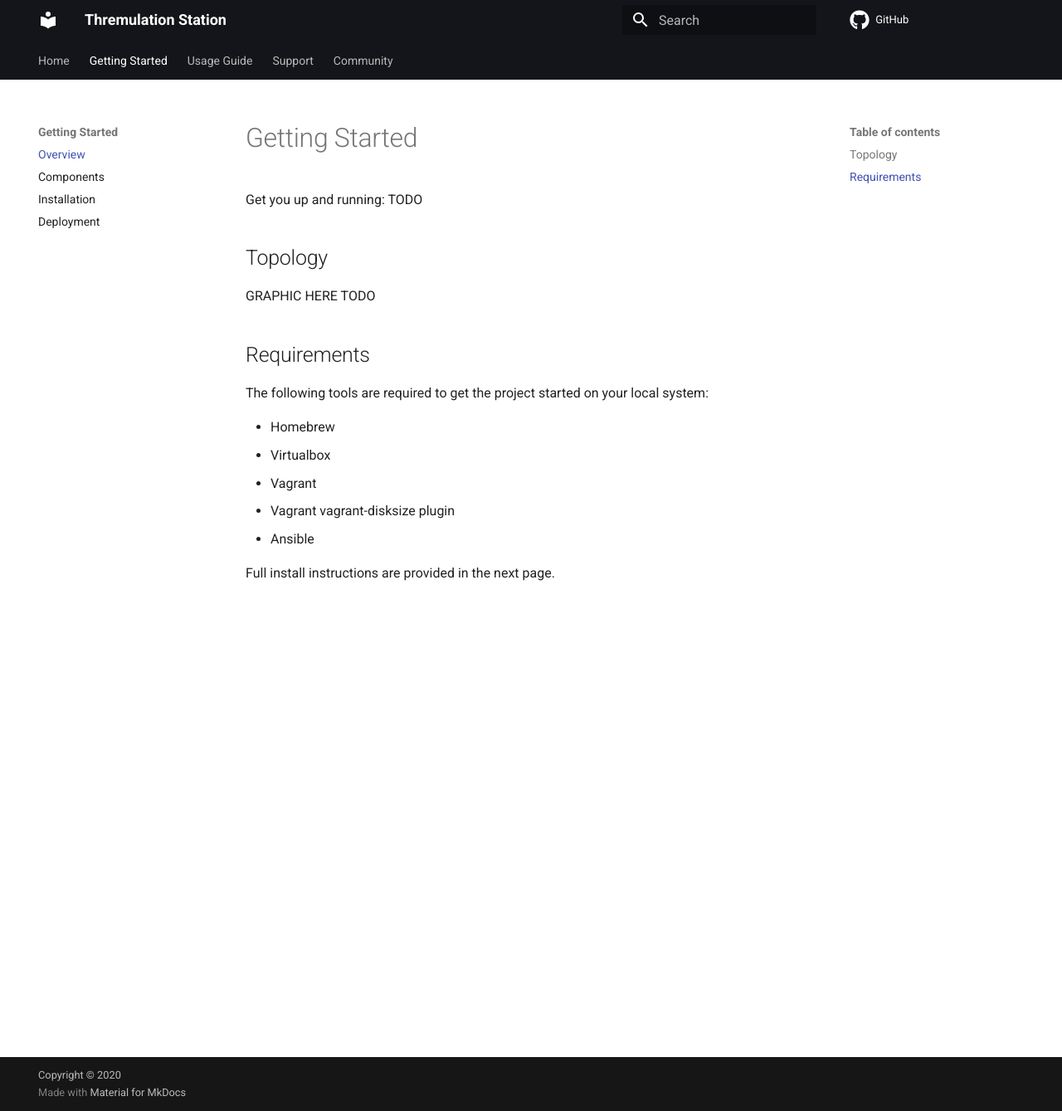
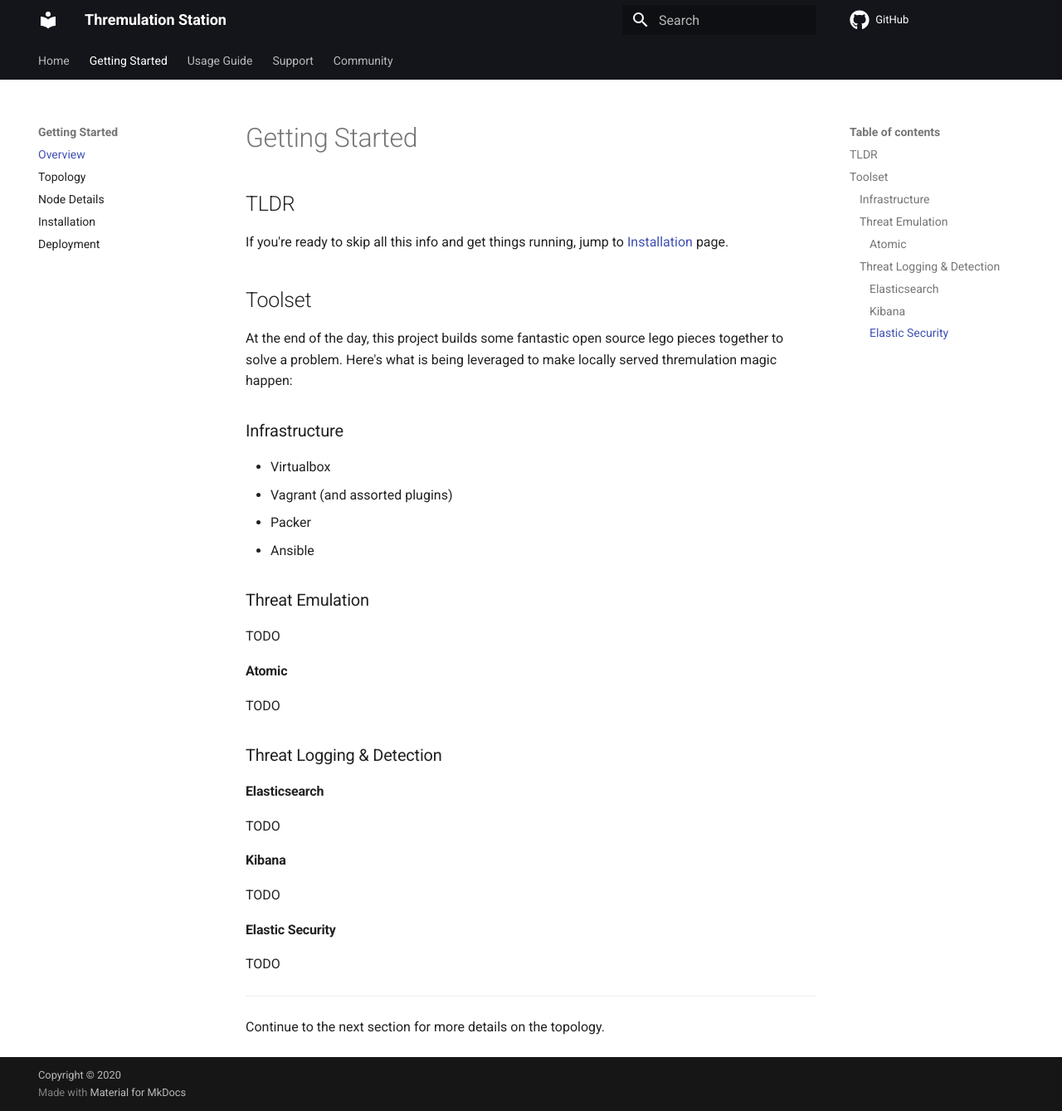
Before and after one commit to thremulation-station/thremulation-docs, an MkDocs documentation site: the page built from docs/getting-started/index.md, in a window 1280 px wide and 1339 px high. Shown: the whole window at 83% size. Built offline with MkDocs 1.6.1 and Material for MkDocs 9.7.7, drawn with Linux system fonts in a browser that asks for light colours; comment, search, counter and statistics services are not loaded.

Commit message:
update getting-started structure and install steps

```diff
--- a/docs/getting-started/index.md
+++ b/docs/getting-started/index.md
@@ -1,20 +1,43 @@
 # Getting Started
 
-Get you up and running: TODO
 
-## Topology
+## TLDR
 
-GRAPHIC HERE
+If you're ready to skip all this info and get things running, jump to [Installation](./installation.md) page.
+
+## Toolset
+
+At the end of the day, this project builds some fantastic open source lego pieces together to solve a problem. Here's
+what is being leveraged to make locally served thremulation magic happen:
+
+
+### Infrastructure
+
+- Virtualbox
+- Vagrant (and assorted plugins)
+- Packer
+- Ansible
+
+
+### Threat Emulation
 TODO
 
-## Requirements
+#### Atomic
+TODO
 
-The following tools are required to get the project started on your local system:
 
-- Homebrew
-- Virtualbox
-- Vagrant
-- Vagrant vagrant-disksize plugin
-- Ansible
+### Threat Logging & Detection
 
-Full install instructions are provided in the next page.
+#### Elasticsearch
+TODO
+
+#### Kibana
+TODO
+
+#### Elastic Security
+TODO
+
+
+
+---
+Continue to the next section for more details on the topology.
--- a/mkdocs.yml
+++ b/mkdocs.yml
@@ -63,8 +63,9 @@ nav:
   - Home: index.md
   - Getting Started:
     - Overview: getting-started/index.md
-    - Components: getting-started/components.md
-    - Installation: getting-started/install-requirements.md
+    - Topology: getting-started/topology.md
+    - Node Details: getting-started/node-details.md
+    - Installation: getting-started/installation.md
     - Deployment: getting-started/deployment.md
   - Usage Guide:
     - Overview: usage/index.md
```
Also changed, not shown: docs/getting-started/components.md (deleted, +0 -25 lines), docs/getting-started/deployment.md (+23 -21 lines), docs/getting-started/installation.md (renamed from docs/getting-started/install-requirements.md, +13 -19 lines), docs/getting-started/node-details.md (added, +74 -0 lines), docs/getting-started/topology.md (added, +14 -0 lines).
